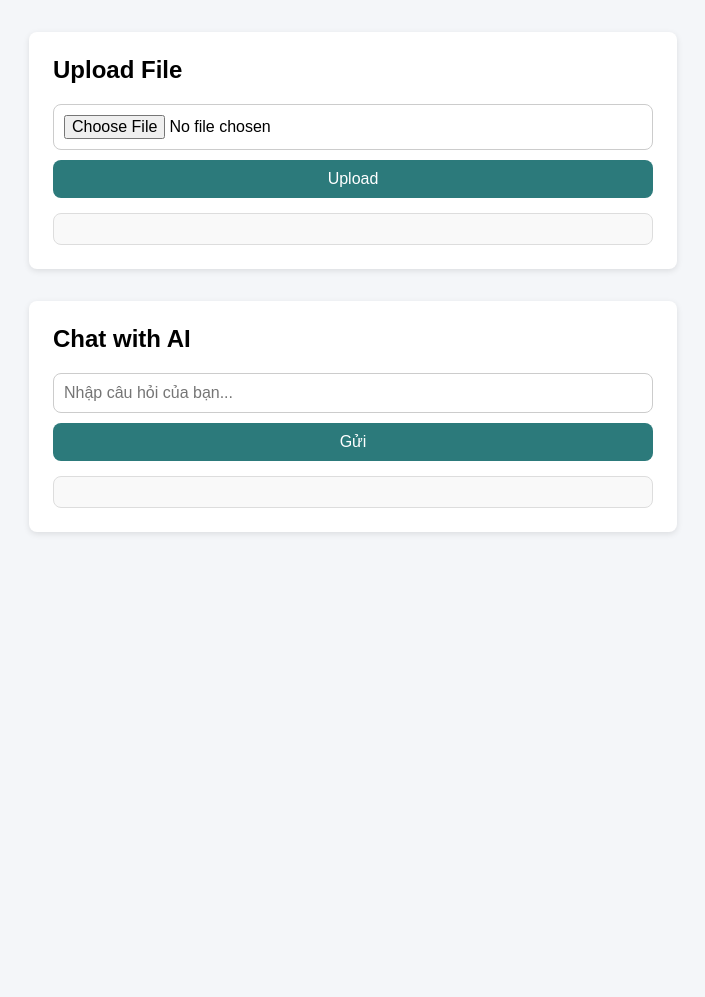
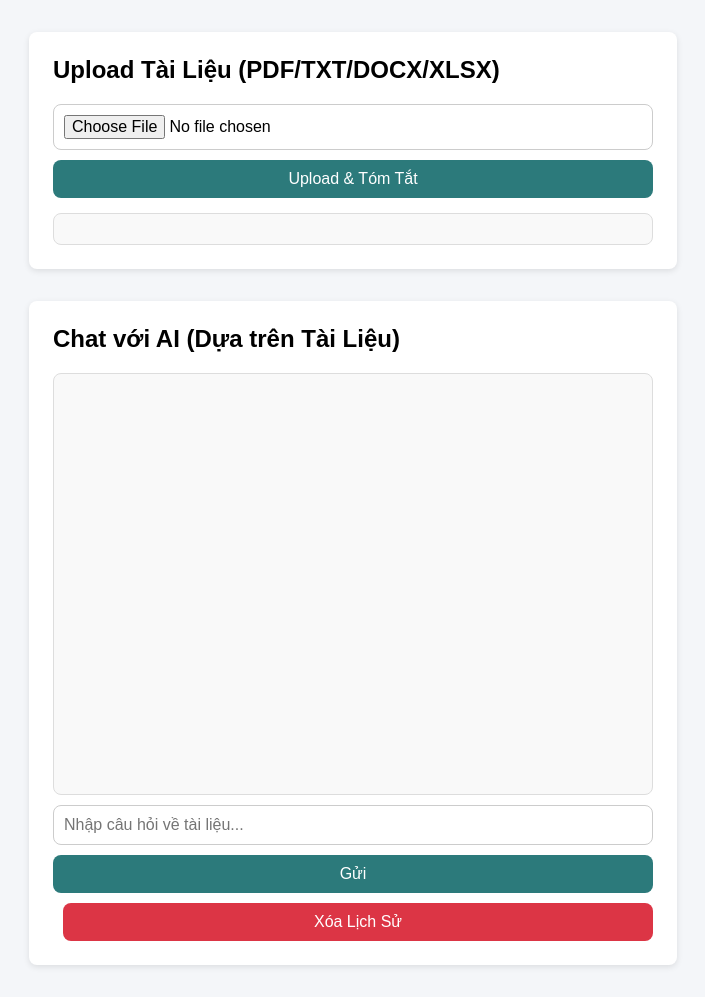
Before and after one commit to trongltgit/QLNS-DV_AI_Chatbot, a FastAPI app: page / in a window 1280 px wide. Shown: the part 112-1109 px from the top of the page, without its empty margins (287-992 px from the left). Before the commit the page ends 646 px from the top, so only its background shows below. Run offline with FastAPI, Linux system fonts and the light colour scheme.

Commit message:
Update index.html

```diff
--- a/templates/index.html
+++ b/templates/index.html
@@ -63,7 +63,7 @@
     button:hover {
       background: #285e61;
     }
-    #uploadResponse, #chatResponse {
+    #uploadResponse {
       margin-top: 15px;
       padding: 15px;
       background: #f9f9f9;
@@ -71,42 +71,92 @@
       border: 1px solid #ddd;
       white-space: pre-wrap;
     }
+    #chatContainer {
+      height: 400px;
+      overflow-y: auto;
+      border: 1px solid #ddd;
+      padding: 10px;
+      background: #f9f9f9;
+      border-radius: 8px;
+      margin-bottom: 10px;
+    }
+    .message {
+      margin-bottom: 10px;
+      padding: 8px 12px;
+      border-radius: 18px;
+      max-width: 80%;
+      word-wrap: break-word;
+    }
+    .user-message {
+      background: #2c7a7b;
+      color: white;
+      margin-left: auto;
+      text-align: right;
+    }
+    .ai-message {
+      background: #e9ecef;
+      color: #333;
+    }
+    #chatForm {
+      display: flex;
+      gap: 10px;
+    }
+    #prompt {
+      flex: 1;
+    }
+    .clear-btn {
+      background: #dc3545;
+      margin-left: 10px;
+    }
+    .clear-btn:hover {
+      background: #c82333;
+    }
   </style>
 </head>
 <body>
   <header>
-    <h1>AI Chat & File Upload Demo</h1>
+    <h1>AI Chat & File Upload Demo (RAG Style)</h1>
   </header>
   <main>
     <!-- Upload Section -->
     <div class="section">
-      <h2>Upload File</h2>
+      <h2>Upload Tài Liệu (PDF/TXT/DOCX/XLSX)</h2>
       <form id="uploadForm">
         <input type="file" id="fileInput" accept=".txt,.pdf,.docx,.xlsx" required />
-        <button type="submit">Upload</button>
+        <button type="submit">Upload & Tóm Tắt</button>
       </form>
       <div id="uploadResponse"></div>
     </div>
 
     <!-- Chat Section -->
     <div class="section">
-      <h2>Chat with AI</h2>
+      <h2>Chat với AI (Dựa trên Tài Liệu)</h2>
+      <div id="chatContainer"></div>
       <form id="chatForm">
-        <input type="text" id="prompt" placeholder="Nhập câu hỏi của bạn..." required />
+        <input type="text" id="prompt" placeholder="Nhập câu hỏi về tài liệu..." required />
         <button type="submit">Gửi</button>
+        <button type="button" class="clear-btn" id="clearChat">Xóa Lịch Sử</button>
       </form>
-      <div id="chatResponse"></div>
     </div>
   </main>
 
   <script>
-  const BASE_URL = "https://qlns-dv-ai-chatbot.onrender.com"; // đổi thành đúng domain Render của bạn
+    const BASE_URL = "https://qlns-dv-ai-chatbot.onrender.com"; // Đổi nếu cần
 
     const uploadForm = document.getElementById("uploadForm");
     const fileInput = document.getElementById("fileInput");
     const uploadResponse = document.getElementById("uploadResponse");
+    const chatContainer = document.getElementById("chatContainer");
+    const chatForm = document.getElementById("chatForm");
+    const promptInput = document.getElementById("prompt");
+    const clearChatBtn = document.getElementById("clearChat");
 
-  let lastSummary = "";
+    let currentFilename = null;
+    let chatHistory = JSON.parse(localStorage.getItem('chatHistory') || '[]'); // Lưu history local
+    let isProcessing = false;
+
+    // Render history ban đầu
+    renderChatHistory();
 
     uploadForm.addEventListener("submit", async (e) => {
       e.preventDefault();
@@ -121,45 +171,75 @@
         const res = await fetch(`${BASE_URL}/upload`, { method: "POST", body: formData });
         const data = await res.json();
         if (data.filename) {
-        lastSummary = data.summary || "";
-        uploadResponse.textContent = `✅ Upload thành công: ${data.filename}\n\nTóm tắt:\n${data.summary}`;
+          currentFilename = data.filename;
+          uploadResponse.innerHTML = `✅ Upload thành công: ${data.filename}<br><strong>Tóm tắt:</strong><br>${data.summary}`;
+          chatHistory = []; // Reset chat khi upload mới
+          localStorage.setItem('chatHistory', JSON.stringify(chatHistory));
+          renderChatHistory();
         } else if (data.error) {
           uploadResponse.textContent = `❌ Lỗi: ${data.error}`;
         }
       } catch (err) {
-      uploadResponse.textContent = `❌ Lỗi kết nối server: ${err.message}`;
+        uploadResponse.textContent = `❌ Lỗi: ${err.message}`;
       }
     });
 
-  const chatForm = document.getElementById("chatForm");
-  const promptInput = document.getElementById("prompt");
-  const chatResponse = document.getElementById("chatResponse");
-
     chatForm.addEventListener("submit", async (e) => {
       e.preventDefault();
-    chatResponse.textContent = "Đang xử lý...";
+      const prompt = promptInput.value.trim();
+      if (!prompt || isProcessing) return;
+
+      // Add user message
+      addMessage(prompt, 'user');
+      promptInput.value = '';
+      isProcessing = true;
+      addMessage('Đang suy nghĩ...', 'ai'); // Placeholder
 
       try {
         const formData = new FormData();
-      formData.append("prompt", promptInput.value);
-      if (lastSummary) formData.append("context", lastSummary);
+        formData.append("prompt", prompt);
+        if (currentFilename) formData.append("context_filename", currentFilename);
+        formData.append("history", JSON.stringify(chatHistory));
 
-      const res = await fetch(`${BASE_URL}/chat`, {
-        method: "POST",
-        body: formData
+        const res = await fetch(`${BASE_URL}/chat`, { method: "POST", body: formData });
+        const data = await res.json();
+        if (data.response) {
+          // Remove placeholder
+          chatContainer.innerHTML = chatContainer.innerHTML.replace('Đang suy nghĩ...', '');
+          addMessage(data.response, 'ai');
+          chatHistory = JSON.parse(data.updated_history || '[]');
+          localStorage.setItem('chatHistory', JSON.stringify(chatHistory));
+        } else {
+          addMessage(`❌ Lỗi: ${data.error}`, 'ai');
+        }
+      } catch (err) {
+        addMessage(`❌ Lỗi kết nối: ${err.message}`, 'ai');
+      }
+      isProcessing = false;
+      chatContainer.scrollTop = chatContainer.scrollHeight;
     });
 
-      const data = await res.json();
-      if (data.response) {
-        chatResponse.textContent = data.response;
-      } else if (data.error) {
-        chatResponse.textContent = `❌ Lỗi: ${data.error}`;
+    clearChatBtn.addEventListener("click", () => {
+      chatHistory = [];
+      localStorage.removeItem('chatHistory');
+      chatContainer.innerHTML = '';
+    });
+
+    function addMessage(text, sender) {
+      const messageDiv = document.createElement('div');
+      messageDiv.classList.add('message', sender === 'user' ? 'user-message' : 'ai-message');
+      messageDiv.textContent = text;
+      chatContainer.appendChild(messageDiv);
+      chatContainer.scrollTop = chatContainer.scrollHeight;
     }
-    } catch (err) {
-      chatResponse.textContent = `❌ Lỗi kết nối server: ${err.message}`;
+
+    function renderChatHistory() {
+      chatContainer.innerHTML = '';
+      chatHistory.forEach(msg => {
+        const role = msg.role === 'user' ? 'user' : 'ai';
+        addMessage(msg.content, role);
+      });
     }
-  });
   </script>
-
 </body>
 </html>
```
Lines whose indentation alone changed are shown as unchanged.
